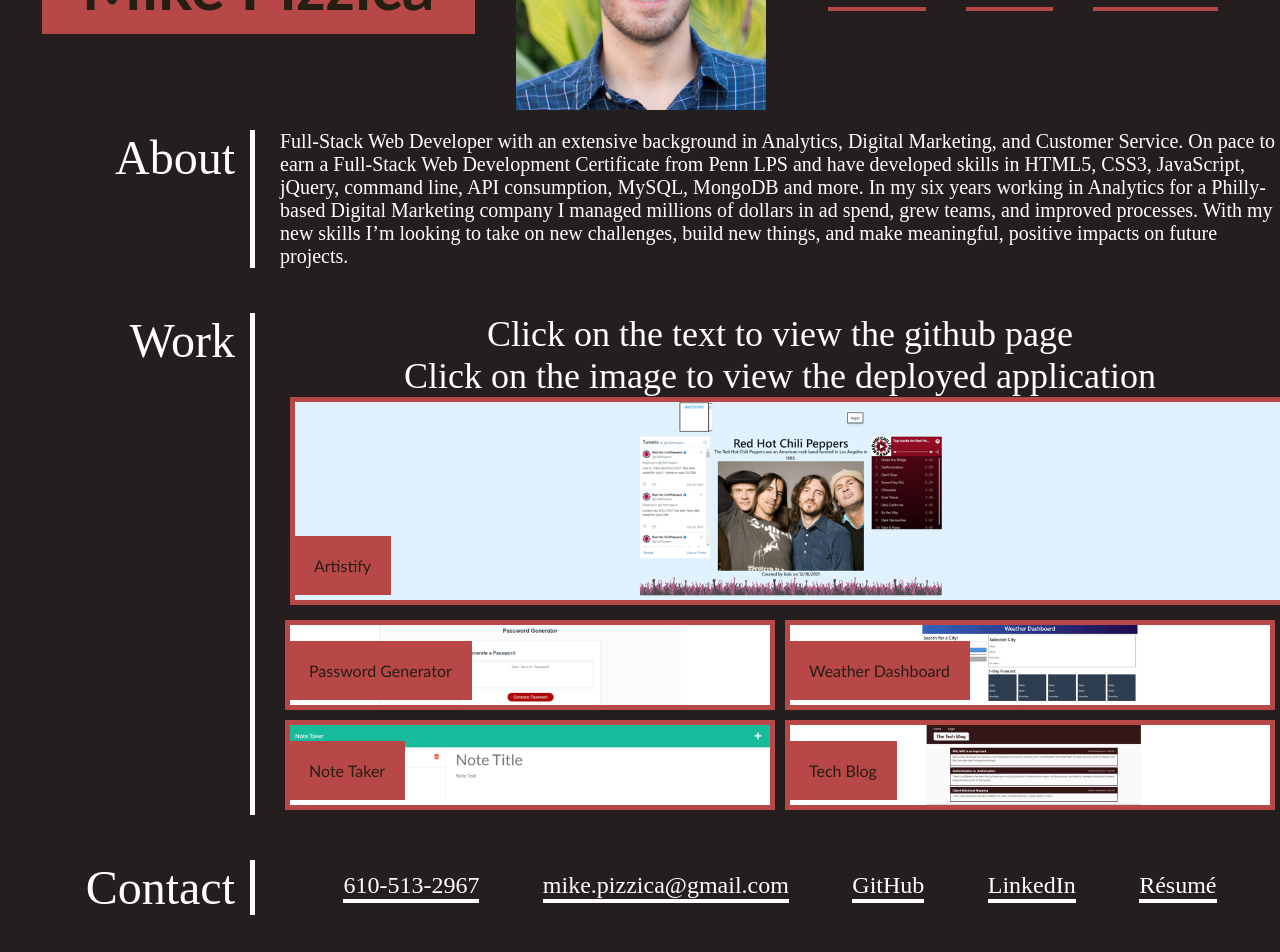
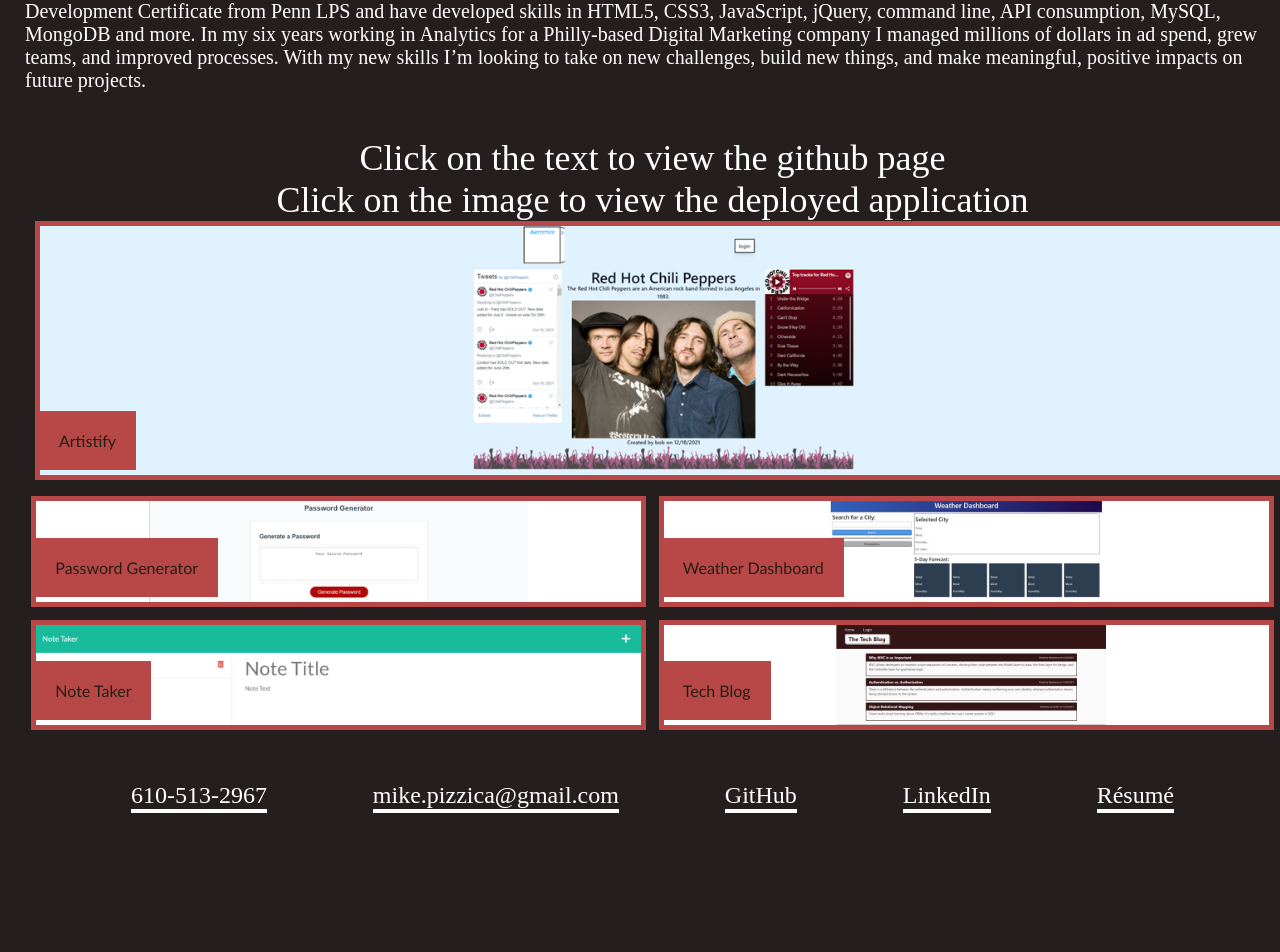
Before and after one commit to mikepizzica/react-portfolio, a React (Create React App) app: page / in a window 1280 px wide. Shown: the part 160-1112 px from the top of the page. After the commit the page ends 1018 px from the top, so only its background shows below. Built offline with nearby package versions, Linux system fonts and the light colour scheme.

Commit message:
remove unnecessary asides

```diff
--- a/src/components/aboutMe.js
+++ b/src/components/aboutMe.js
@@ -3,9 +3,6 @@
 function aboutMe() {
     return (
         <article id="about-me">
-            <aside>
-                <p>About</p>
-            </aside>
             <section>
                 <p>Full-Stack Web Developer with an extensive background in Analytics, Digital Marketing, and Customer Service. On pace to earn a Full-Stack Web Development Certificate from Penn LPS and have developed skills in HTML5, CSS3, JavaScript, jQuery, command line, API consumption, MySQL, MongoDB and more. In my six years working in Analytics for a Philly-based Digital Marketing company I managed millions of dollars in ad spend, grew teams, and improved processes. With my new skills I’m looking to take on new challenges, build new things, and make meaningful, positive impacts on future projects.</p>
             </section>
--- a/src/components/contact.js
+++ b/src/components/contact.js
@@ -3,9 +3,6 @@
 function Contact() {
     return (
         <article id="contact">
-            <aside>
-                <p>Contact</p>
-            </aside>
             <section>
                 <a href="tel:610-513-2967">610-513-2967</a>
                 <a href="mailto:mike.pizzica@gmail.com">mike.pizzica@gmail.com</a>
--- a/src/components/header.js
+++ b/src/components/header.js
@@ -1,11 +1,10 @@
 import react from "react";
-import Nav from './nav';
 
 function header() {
     return (
         <header>
         <h1>Mike Pizzica</h1>
-        <img src={process.env.PUBLIC_URL + '/assets/images/MikePizzica1000x1000.jpg'} alt="mike pizzica" />
+        {/* <img src={process.env.PUBLIC_URL + '/assets/images/MikePizzica1000x1000.jpg'} alt="mike pizzica" /> */}
         <nav>
             <li>
                 <a href="#about">About</a>
--- a/src/components/nav.js
+++ /dev/null
@@ -1,19 +0,0 @@
-import react from "react";
-
-function nav() {
-    return (
-        <nav>
-            <li>
-                <a href="#about">About</a>
-            </li>
-            <li>
-                <a href="#work">Work</a>
-            </li>
-            <li>
-                <a href="#contact">Contact</a>
-            </li>
-        </nav>
-    );
-}
-
-export default nav;
--- a/src/components/work.js
+++ b/src/components/work.js
@@ -6,9 +6,6 @@
 function Work() {
     return (
         <article id="work">
-            <aside>
-                <p>Work</p>
-            </aside>
             <section>
                 <p id="work-text">Click on the text to view the github page<br/>Click on the image to view the deployed application</p>
                 <div id="main-project">
```
